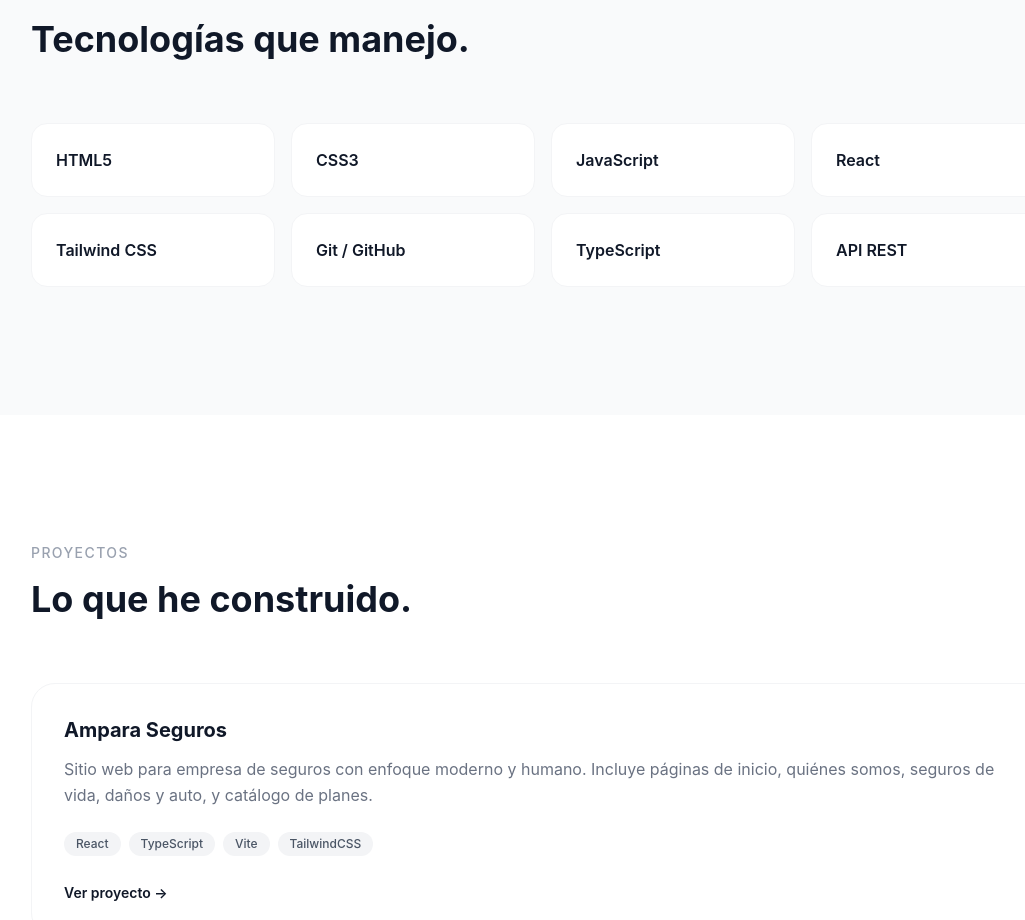
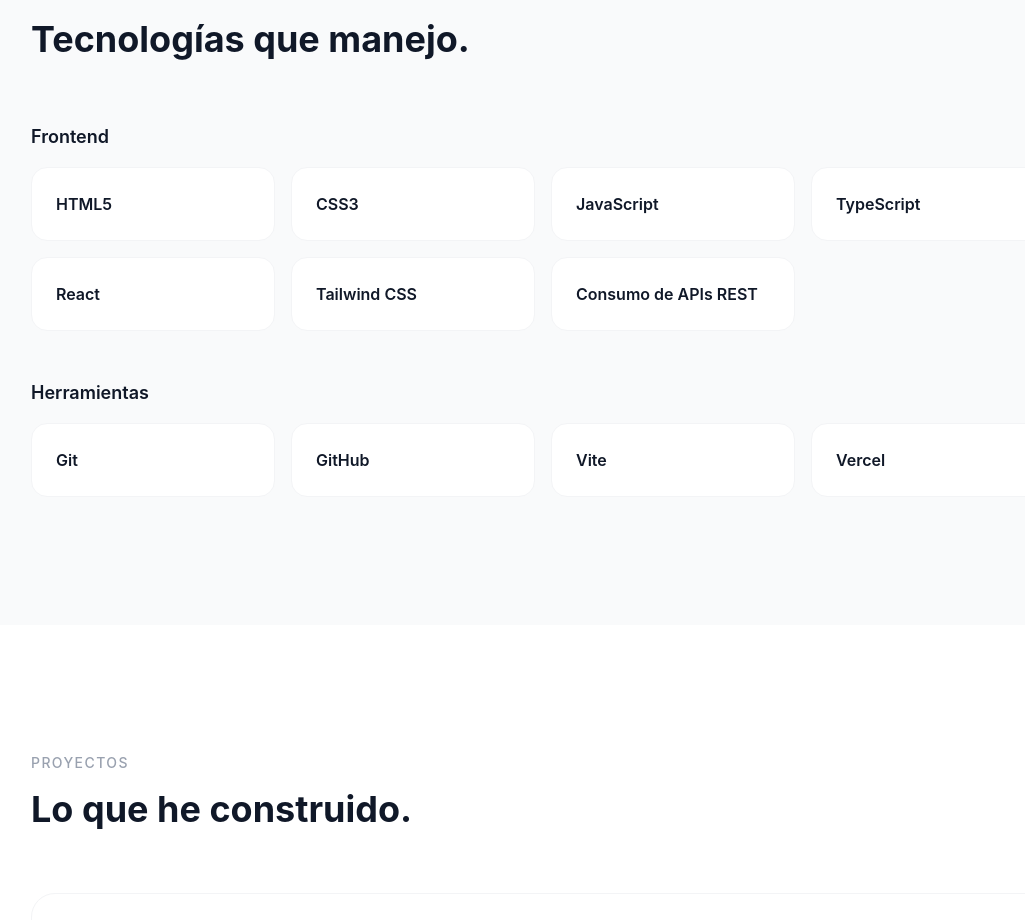
Before and after one commit to AlvaroJavier1/Portafolio-Web, a React (Vite) app: page / in a window 1280 px wide. Shown: the part 1681-2601 px from the top of the page, without its empty margins (97-1122 px from the left). Built offline with nearby package versions, Linux system fonts and the light colour scheme.

Commit message:
feat: agrupar skills por categorías

```diff
--- a/src/sections/Skills.jsx
+++ b/src/sections/Skills.jsx
@@ -1,14 +1,35 @@
 import FadeIn from "../components/FadeIn"
 
-const skills = [
+const skillsGroups = [
+  {
+    title: "Frontend",
+    skills: [
       "HTML5",
       "CSS3",
       "JavaScript",
+      "TypeScript",
       "React",
       "Tailwind CSS",
-  "Git / GitHub",
-  "TypeScript",
+      "Consumo de APIs REST",
+    ],
+  },
+  {
+    title: "Herramientas",
+    skills: [
+      "Git",
+      "GitHub",
+      "Vite",
+      "Vercel",
+    ],
+  },
+  /*{
+    title: "Backend",
+    skills: [
+      "Node.js",
+      "Express",
       "API REST",
+    ],
+  }*/
 ]
 
 function Skills() {
@@ -23,9 +44,14 @@
             Tecnologías que manejo.
           </h2>
           </FadeIn>
-          <FadeIn delay={0.2}>
+          <div className="flex flex-col gap-12">
+            {skillsGroups.map((group, index) => (
+              <FadeIn key={group.title} delay={index * 0.1}>
+                <h3 className="text-lg font-semibold text-gray-900 mb-4">
+                  {group.title}
+                </h3>
                 <div className="grid grid-cols-2 md:grid-cols-4 gap-4">
-            {skills.map((skill) => (
+                  {group.skills.map((skill) => (
                     <div
                       key={skill}
                       className="bg-white rounded-2xl p-6 border border-gray-100 font-semibold text-gray-900"
@@ -35,6 +61,8 @@
                   ))}
                 </div>
               </FadeIn>
+            ))}
+          </div>
         </div>
     </section>
   )
```
Lines whose indentation alone changed are shown as unchanged.
